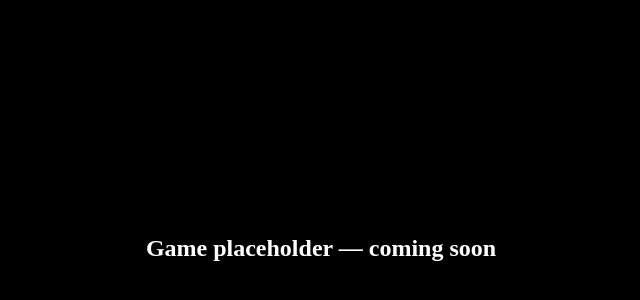
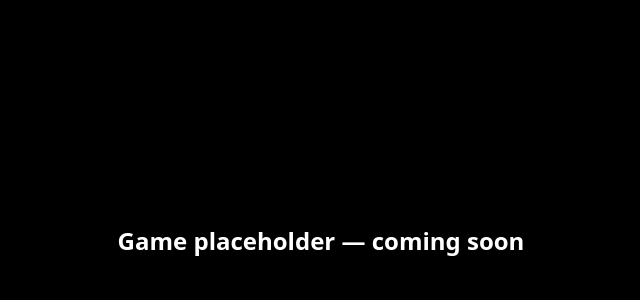
Before and after one commit to Garos919/Portfolio, a plain HTML site: page game/game.html in a window 1280 px wide. Shown: the part 160-460 px from the top of the page, without its empty margins (319-959 px from the left). Drawn offline with Linux system fonts and the light colour scheme.

Commit message:
html site

```diff
--- a/game/game.html
+++ b/game/game.html
@@ -4,8 +4,20 @@
   <meta charset="UTF-8">
   <meta name="viewport" content="width=device-width, initial-scale=1.0">
   <title>Space Dodger</title>
+  <style>
+    body {
+      background: #000;
+      color: #fff;
+      display: flex;
+      align-items: center;
+      justify-content: center;
+      height: 100vh;
+      font-family: system-ui, sans-serif;
+      margin: 0;
+    }
+  </style>
 </head>
-<body style="background:#000;color:#fff;display:flex;align-items:center;justify-content:center;height:100vh;">
+<body>
   <h2>Game placeholder — coming soon</h2>
 </body>
 </html>
```
Also changed, not shown: index.html (+2 -2 lines).
